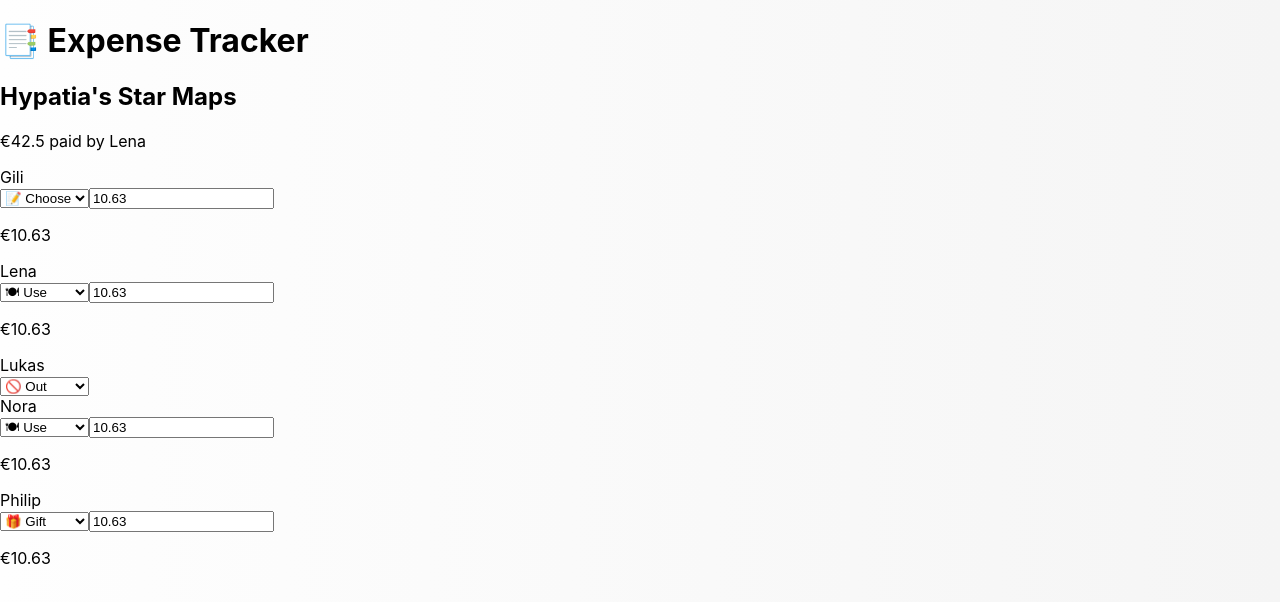
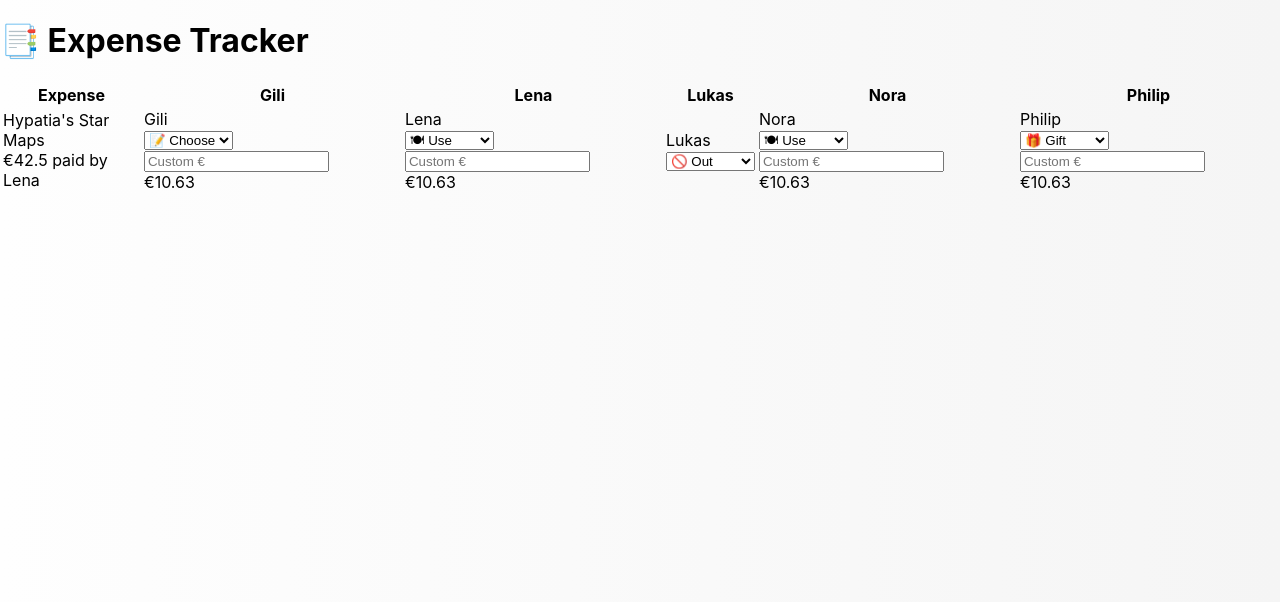
Before and after one commit to Gilganit/44-CUG, a React (Create React App) app: page / in a window 1280 px wide. Shown: the top 602 px of the page. Built offline with nearby package versions, Linux system fonts and the light colour scheme.

Commit message:
switch to table view

```diff
--- a/src/App.js
+++ b/src/App.js
@@ -1,58 +1,129 @@
-import React from 'react';
+// App.js (React + Tailwind)
+// This renders a horizontal spreadsheet-style layout: each expense is a row,
+// and each person is a column with their corresponding inputs.
 
-const participants = [
-  { name: 'Gili', role: 'Choose', amount: 10.63 },
-  { name: 'Lena', role: 'Use', amount: 10.63 },
-  { name: 'Lukas', role: 'Out', amount: 0 },
-  { name: 'Nora', role: 'Use', amount: 10.63 },
-  { name: 'Philip', role: 'Gift', amount: 10.63 },
+import React, { useState } from "react";
+
+const housemates = ["Gili", "Lena", "Lukas", "Nora", "Philip"];
+
+const initialExpenses = [
+  {
+    id: 1,
+    description: "Hypatia's Star Maps",
+    amount: 42.5,
+    paidBy: "Lena",
+    participations: {
+      Gili: "choose",
+      Lena: "use",
+      Lukas: "out",
+      Nora: "use",
+      Philip: "gift",
+    },
+    customAmounts: {},
+  },
 ];
 
-export default function App() {
+const App = () => {
+  const [expenses, setExpenses] = useState(initialExpenses);
+
+  const calculateSplit = (expense) => {
+    const included = housemates.filter((person) => expense.participations[person] !== "out");
+    const share = expense.amount / included.length;
+    const splits = {};
+    included.forEach((person) => {
+      splits[person] = share;
+    });
+    return splits;
+  };
+
+  const updateParticipation = (expenseId, person, value) => {
+    setExpenses((prev) =>
+      prev.map((exp) =>
+        exp.id === expenseId
+          ? {
+              ...exp,
+              participations: { ...exp.participations, [person]: value },
+            }
+          : exp
+      )
+    );
+  };
+
+  const updateCustomAmount = (expenseId, person, value) => {
+    setExpenses((prev) =>
+      prev.map((exp) =>
+        exp.id === expenseId
+          ? {
+              ...exp,
+              customAmounts: {
+                ...exp.customAmounts,
+                [person]: value === "" ? undefined : parseFloat(value),
+              },
+            }
+          : exp
+      )
+    );
+  };
+
   return (
-    <div className="min-h-screen bg-gradient-to-br from-gray-50 to-white px-8 py-10 font-sans">
-      <div className="max-w-6xl mx-auto">
-        <h1 className="text-4xl font-bold mb-2 flex items-center gap-2">
-          📑 Expense Tracker
-        </h1>
-        <h2 className="text-2xl font-semibold mb-4">Hypatia's Star Maps</h2>
-        <p className="mb-6 text-gray-700">€42.5 paid by Lena</p>
-
-        <div className="flex flex-wrap gap-4 justify-start">
-          {participants.map((p) => (
-            <div
-              key={p.name}
-              className="flex flex-col border rounded shadow p-4 w-52 bg-white"
+    <div className="p-6 max-w-full overflow-x-auto">
+      <h1 className="text-3xl font-bold mb-4">📑 Expense Tracker</h1>
+      <table className="table-auto border-collapse w-full">
+        <thead>
+          <tr>
+            <th className="border px-4 py-2 text-left">Expense</th>
+            {housemates.map((person) => (
+              <th key={person} className="border px-4 py-2 text-left">
+                {person}
+              </th>
+            ))}
+          </tr>
+        </thead>
+        <tbody>
+          {expenses.map((expense) => {
+            const splits = calculateSplit(expense);
+            return (
+              <tr key={expense.id} className="border-t">
+                <td className="border px-4 py-2 font-semibold">
+                  <div>{expense.description}</div>
+                  <div className="text-xs text-gray-600">€{expense.amount} paid by {expense.paidBy}</div>
+                </td>
+                {housemates.map((person) => (
+                  <td key={person} className="border px-2 py-2 text-sm align-top">
+                    <div className="mb-1 font-semibold">{person}</div>
+                    <select
+                      className="border rounded p-1 w-full text-sm mb-1"
+                      value={expense.participations[person] || "out"}
+                      onChange={(e) => updateParticipation(expense.id, person, e.target.value)}
                     >
-              <div className="font-semibold">{p.name}</div>
-              <select className="mt-2 p-1 border rounded text-sm">
-                <option value="choose" selected={p.role === 'Choose'}>
-                  📝 Choose
-                </option>
-                <option value="use" selected={p.role === 'Use'}>
-                  🍽 Use
-                </option>
-                <option value="gift" selected={p.role === 'Gift'}>
-                  🎁 Gift
-                </option>
-                <option value="out" selected={p.role === 'Out'}>
-                  🚫 Out
-                </option>
+                      <option value="out">🚫 Out</option>
+                      <option value="choose">📝 Choose</option>
+                      <option value="use">🍽 Use</option>
+                      <option value="gift">🎁 Gift</option>
                     </select>
-              {p.role !== 'Out' && (
+                    {expense.participations[person] !== "out" && (
                       <>
                         <input
-                    className="mt-2 p-1 border rounded text-sm"
+                          type="number"
                           placeholder="Custom €"
-                    defaultValue={p.amount}
+                          className="border rounded p-1 w-full text-sm mb-1"
+                          value={expense.customAmounts?.[person] ?? ""}
+                          onChange={(e) => updateCustomAmount(expense.id, person, e.target.value)}
                         />
-                  <p className="text-sm text-gray-600 mt-1">€{p.amount.toFixed(2)}</p>
+                        <div className="text-xs text-gray-600">
+                          €{splits[person]?.toFixed(2)}
+                        </div>
                       </>
                     )}
-            </div>
+                  </td>
                 ))}
-        </div>
-      </div>
+              </tr>
+            );
+          })}
+        </tbody>
+      </table>
     </div>
   );
-}
+};
+
+export default App;
```
Lines whose indentation alone changed are shown as unchanged.
